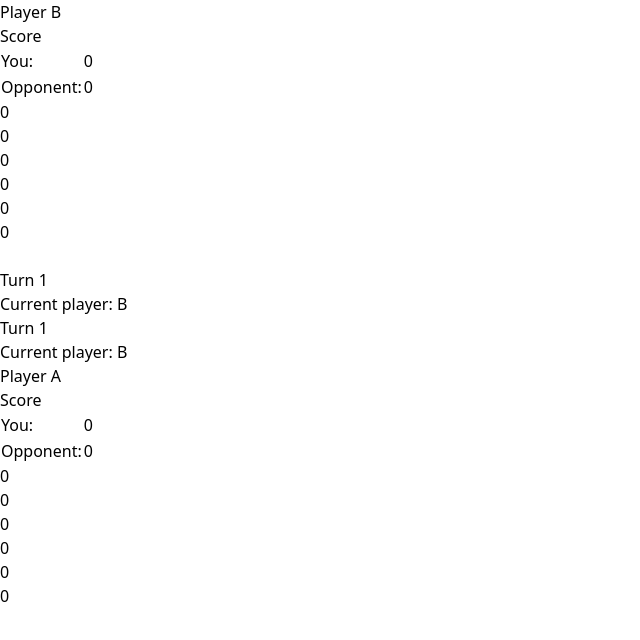
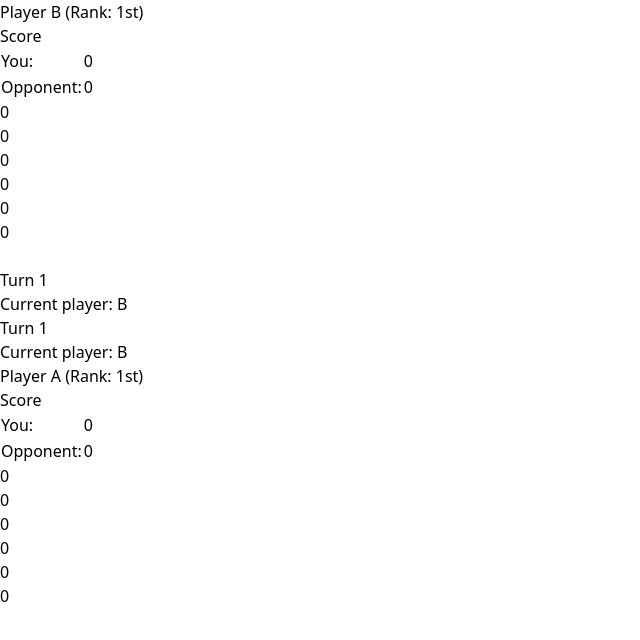
Before and after one commit to rayriffy/knucklebones, a Svelte app: page / in a window 1280 px wide. Shown: the top 640 px of the page, without its empty margins (0-640 px from the left). Built offline with nearby package versions, Linux system fonts and the light colour scheme.

Commit message:
feat: ranking

```diff
--- a/src/modules/game/components/Player.svelte
+++ b/src/modules/game/components/Player.svelte
@@ -46,7 +46,7 @@
 
 <section class="flex space-x-4 items-start justify-center relative {extendedClass}">
   <div class="absolute left-0 bottom-0 space-y-4">
-    <h1 class="font-bold text-xl italic">Player {player.toUpperCase()}</h1>
+    <h1 class="font-bold text-xl italic">Player {player.toUpperCase()} <span class="text-gray-600 text-base">(Rank: {(score.a - score.b) * (player === 'b' ? -1 : 1) < 0 ? '2nd' : '1st'})</span></h1>
     <!-- Stand by dice -->
     <section
       class="border-[8px] rounded-md h-32 w-56 relative flex justify-end items-end {playerStandByClass}"
```
